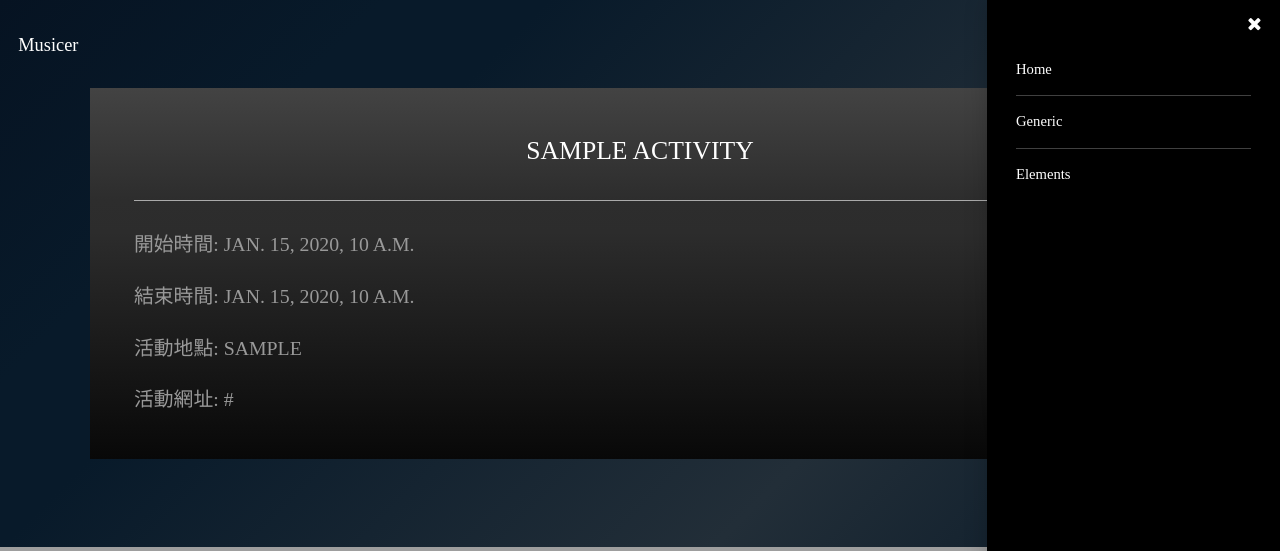
After one commit to MIS105/project, a Django app: page /activity/1/ in a window 1280 px wide, after a click on "Menu". The commit adds this page. Shown: the top 551 px of the page. Run offline with Django 3.2, Linux system fonts and the light colour scheme; tables that the repository leaves empty hold one stand-in row (values such as "Sample post"); some libraries are stand-ins or nearby versions; grey boxes are pictures that could not be loaded.

Commit message:
version1.2
新增map,pk連結

```diff
--- a/mysite/musicer/views.py
+++ b/mysite/musicer/views.py
@@ -15,9 +15,7 @@ def home(request):
 
 def activity_detail(request, pk):
     activity = Activity.objects.get(pk=pk)
-    return render(request, 'index.html', {'activity': activity})
-
-
+    return render(request, 'pk.html', {'activity': activity})
 
 def addActivity(request):
     activity_list = Activity.objects.all()
--- a/mysite/mysite/urls.py
+++ b/mysite/mysite/urls.py
@@ -14,7 +14,7 @@ Including another URLconf
     2. Add a URL to urlpatterns:  path('blog/', include('blog.urls'))
 """
 from django.contrib import admin
-from django.urls import path
+from django.urls import path,re_path
 from musicer.views import hello_world
 from musicer.views import home
 from musicer.views import activity_detail
@@ -23,5 +23,5 @@ urlpatterns = [
     path('admin/', admin.site.urls),
     path('hello/',hello_world),
 	path('',addActivity,name='addActivity'),
-	path('post/(P<pk>\d+     )/', activity_detail, name='activity_detail'),
+	re_path(r'activity/(?P<pk>\d+)/', activity_detail, name='activity_detail'),
 ]
--- a/mysite/static/css/main.css
+++ b/mysite/static/css/main.css
@@ -2894,6 +2894,10 @@ filter: progid:DXImageTransform.Microsoft.gradient( startColorstr='#061322', end
 				color: #FFF;
 			}
 
+			.wrapper.style2 h3, .wrapper.style2 h4, .wrapper.style2 h5, .wrapper.style2 h6 {
+				color: #999;
+			}
+
 			.wrapper.style2 blockquote {
 				border-left-color: rgba(0, 0, 0, 0.15);
 			}
@@ -4244,3 +4248,11 @@ filter: progid:DXImageTransform.Microsoft.gradient( startColorstr='#474747', end
 			}
 
 		}
+
+	#map {
+        position: absolute;
+
+        left: 0;
+        height: 100%;
+        width: 100%;
+    }
--- /dev/null
+++ b/mysite/templates/pk.html
@@ -0,0 +1,93 @@
+<!DOCTYPE HTML>
+{% load staticfiles %}
+<html>
+	<head>
+		<title>Musicer</title>
+
+		<meta charset="UTF-8-8" />
+		<meta name="viewport" content="width=device-width, initial-scale=1, minimum-scale=1, maximum-scale=1" />
+<meta http-equiv="X-UA-Compatible" content="IE=edge">
+		<meta http-equiv="Expires" content="0">
+		<meta http-equiv="Pragma" content="no-cache">
+		<meta http-equiv="Cache-Control" content="no-cache">
+		<link rel="stylesheet" href="{% static 'css/main.css' %}" />
+		<script src="{% static 'js/jquery.min.js' %}"></script>
+		<script src="{% static 'js/jquery.scrolly.min.js' %}"></script>
+		<script src="{% static 'js/jquery.scrollex.min.js' %}"></script>
+		<script src="{% static 'js/skel.min.js' %}"></script>
+		<script src="{% static 'js/util.js' %}"></script>
+		<script src="{% static 'js/main.js' %}"></script>
+		<script src="{% static 'js/jquery-tablepage-1.0.js' %}"></script>
+		<link rel="shortcut icon" type="image/x-icon" href="{% static 'images/favicon.ico' %}" />
+	</head>
+	<body>
+
+		<!-- Header -->
+			<header id="header" class="alt">
+				<div class="logo"><a href="index.html">Musicer</a></div>
+				<a href="#menu" class="toggle"><span>Menu</span></a>
+			</header>
+
+		<!-- Nav -->
+			<nav id="menu">
+				<ul class="links">
+					<li><a href="index.html">Home</a></li>
+					<li><a href="generic.html">Generic</a></li>
+					<li><a href="elements.html">Elements</a></li>
+				</ul>
+			</nav>
+
+
+				<section id="three" class="wrapper style2" >
+				<div class="inner" >
+					<div>
+						<div class="box">
+							<div class="content">
+								<header class="align-center">
+											<h2>{{ activity.name }}</h2>
+								</header>
+								<hr />
+											<h3>開始時間: {{ activity.start_datetime }}</h3>
+											<h3>結束時間: {{ activity.end_datetime }}</h3>
+											<h3>活動地點: {{ activity.place }}</h3>
+											<h3>活動網址: {{ activity.website }}</h3>
+							</div>
+						</div>
+					</div>
+				</div>
+			</section>
+
+
+
+			<section id="four" >
+
+
+        <div id="map"></div>
+
+
+		<script>
+			function initMap() {
+				var Station_latlng = { lat: 24.9984377, lng: 121.5073815 }; // 台北車站的經緯度
+				var map = new google.maps.Map(document.getElementById('map'), {
+				zoom: 17, //放大的倍率
+				center: Station_latlng //初始化的地圖中心位置
+			});
+
+        //--------下面是呼叫一個新marker------
+
+			var marker = new google.maps.Marker({
+				position: Station_latlng, //marker的放置位置
+				map: map //這邊的map指的是第四行的map變數
+			});
+
+		}
+		</script>
+		<script async defer src="https://maps.googleapis.com/maps/api/js?key=AIzaSyAiRYRSSzA-W9kQFwsYUKOCDeaTdBB3grk&callback=initMap">
+		</script>
+	</section>
+
+
+
+
+	</body>
+</html>
```
Also changed, not shown: mysite/templates/index.html (+50 -12 lines).
